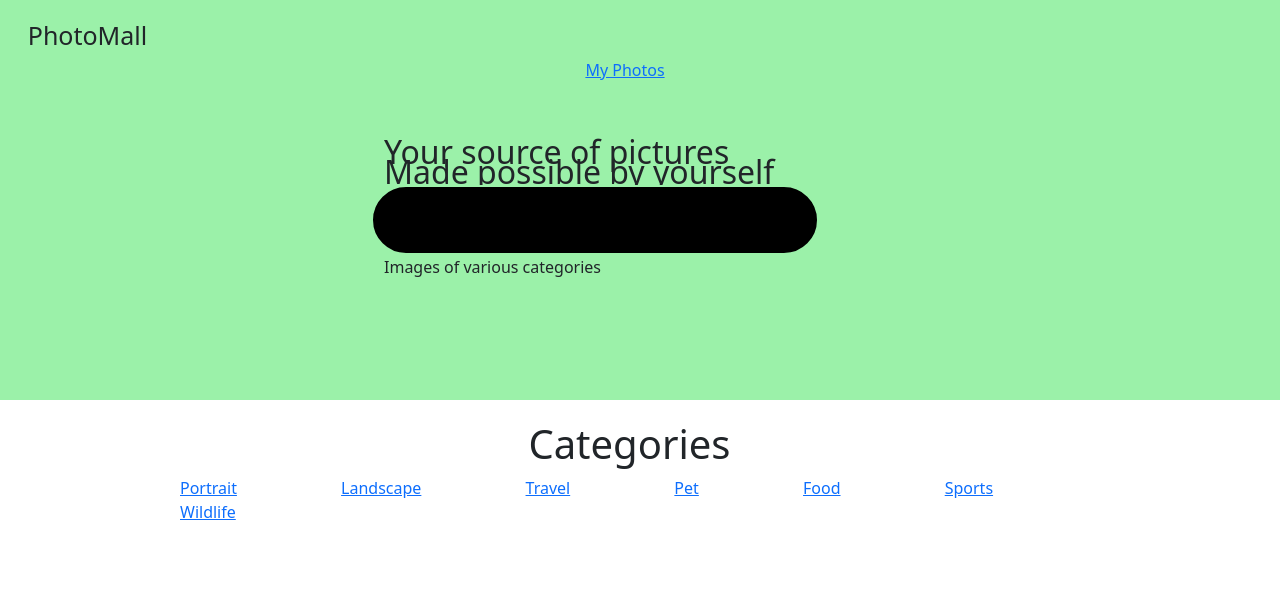
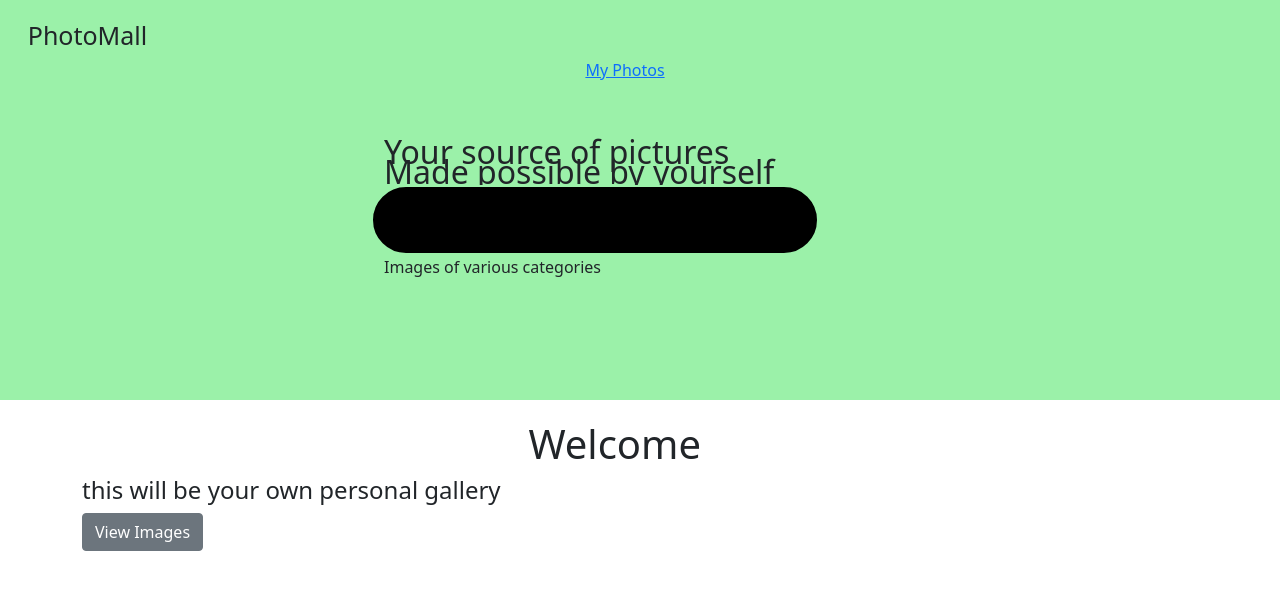
Before and after one commit to MosesOpiyo/PhotoMall, a Django app: page /photos/ in a window 1280 px wide. Shown: the top 590 px of the page. Run offline with Django 3.2, Linux system fonts and the light colour scheme.

Commit message:
edits to view file

```diff
--- a/photo_manager/static/welcome.css
+++ /dev/null
@@ -1,4 +0,0 @@
-h1 {
-    font-family: sans-serif;
-    color: aquamarine;
-}
--- a/photo_manager/templates/base.html
+++ b/photo_manager/templates/base.html
@@ -14,7 +14,7 @@
     <div class="banner">
         <div class="navbar">
             <h1>PhotoMall</h1>
-            <a href="{% url 'My_ photos' %}">My Photos</a>
+            <a href="">My Photos</a>
 
         </div>
         <h2>Your source of pictures</h2>
@@ -24,18 +24,10 @@
 
     </div>
     <div class="container">
-        <h1>Categories</h1>
-        <div class="row">
-            <li> <a href=""> Portrait</a>
-                <a href=""> Landscape</a>
-                <a href="">Travel</a>
-                <a href="">Pet</a>
-                <a href="">Food</a>
-                <a href="">Sports</a>
-                <a href="">Wildlife</a>
-            </li>
+        <h1>Welcome</h1>
+        <h4>this will be your own personal gallery</h4>
+        <a class="btn btn-secondary" href="{% url 'images' %}">View Images</a>
 
-        </div>
 
 </body>
 
--- a/photo_manager/urls.py
+++ b/photo_manager/urls.py
@@ -2,7 +2,8 @@ from django.conf.urls import url
 from . import views
 
 urlpatterns=[
-    url('^$',views.welcome,name = 'welcome'),
+    url('^$',views.home,name = 'Home'),
+    url('^images$',views.images,name='images')
 
 
 ]
--- a/photo_manager/views.py
+++ b/photo_manager/views.py
@@ -3,9 +3,13 @@ from django.shortcuts import render
 from photo_manager.models import Image
 
 # Create your views here.
-def welcome(request):
+def home(request):
+    """
+    This will render the home page and the images
+    """
+
     return render(request,'base.html')
 
-def my_photos(request):
-    photos = Image.objects.all()
-    return render(request,'my_photos.html',{'photos': photos})
+def images(request):
+     images = Image.objects.all()
+     return render(request,'photo.html',{'images':images})
```
Also changed, not shown: photo_manager/static/photo.css (added, +28 -0 lines), photo_manager/templates/photo.html (added, +40 -0 lines).
